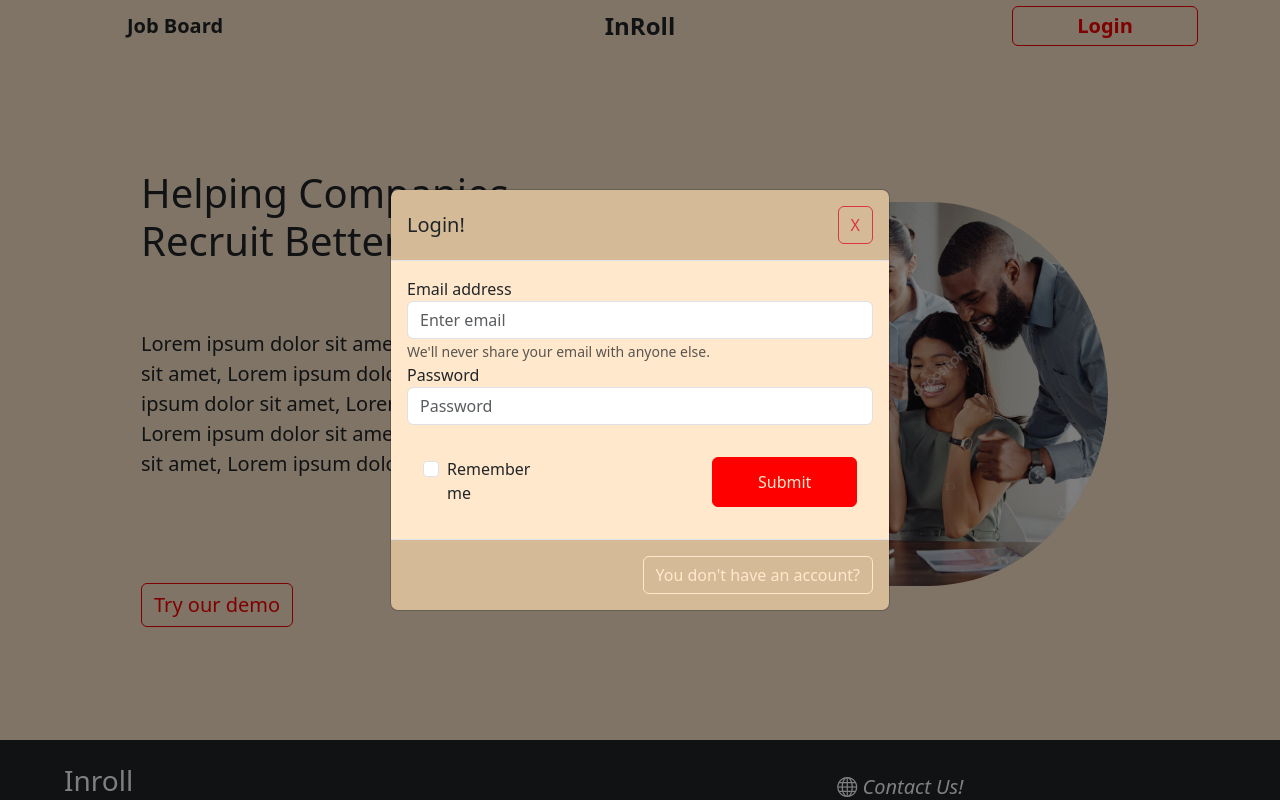
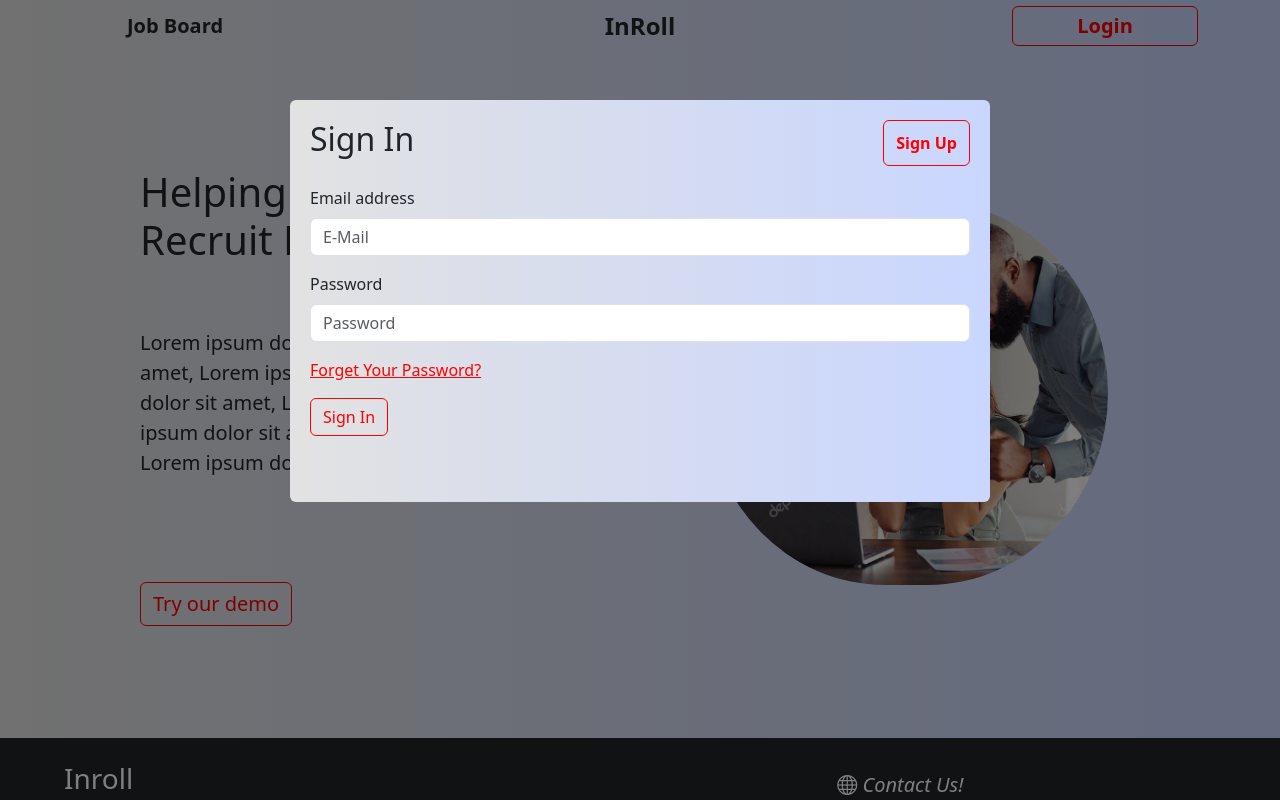
Before and after one commit to InRollTeam/InRoll-frontend, a React (Create React App) app: page / in a window 1280 px wide. Both pictures are taken after a click on the button "Login". Shown: the top 800 px of the page. Built offline with nearby package versions, Linux system fonts and the light colour scheme.

Commit message:
Login
Login pop-up improvements
Background colour changes
User experience improvements

```diff
--- a/src/App.js
+++ b/src/App.js
@@ -17,7 +17,7 @@ function App() {
   const [results, setResults] = useState(null);
 
   return (
-    <div className="App container-fluid bg-light py-1 pb-0 d-flex flex-column">
+    <div className="App container-fluid py-1 pb-0 d-flex flex-column" style={{ background: "linear-gradient(to right, #e2e2e2, #c9d6ff)"}}>
       <Router>
         <NavBar showLogin={showLogin} setShowLogin={setShowLogin} />
         <Switch>
--- a/src/Home.js
+++ b/src/Home.js
@@ -4,8 +4,8 @@ import './css/styles.css';
 
 const Home = () => {
   return (
-    <div className="Home container-fluid justify-content-center align-items-center row bg-light py-5">
-      <div class="card col-9 col-md-5 bg-light border-light">
+    <div className="Home container-fluid justify-content-center align-items-center row py-5" style={{ background: "linear-gradient(to right, #e2e2e2, #c9d6ff)"}}>
+      <div class="card col-9 col-md-5 border-0" style={{ background: "rgba(0,0,0,0"}}>
         <div class="card-body justify-content-start">
           <h5 class="card-title my-5 py-2 fs-1">Helping Companies Recruit Better</h5>
           <p class="card-text my-5 py-2 fs-5">Lorem ipsum dolor sit amet, Lorem ipsum dolor sit amet, Lorem ipsum dolor sit amet, Lorem ipsum dolor sit amet, Lorem ipsum dolor sit amet, Lorem ipsum dolor sit amet, Lorem ipsum dolor sit amet, Lorem ipsum dolor sit amet,.</p>
--- a/src/InfoBar.js
+++ b/src/InfoBar.js
@@ -11,7 +11,7 @@ const InfoBar = () => {
       <div className="col-10 col-lg-4 bg-dark p-3 mx-5">
         <ul class="list-group list-group-flush bg-dark">
           <li class="list-group-item bg-dark text-white"><i class="bi bi-globe text-white fs-5"> Contact Us! </i></li>
-          <li class="list-group-item bg-dark text-white"> <i class="bi bi-envelope-fill text-white fs-5"> contact@InRoll.com </i></li>
+          <li class="list-group-item bg-dark text-white"><a href="mailto:contact@InRoll.com" class="text-white text-decoration-none"><i class="bi bi-envelope-fill text-white fs-5">contact@InRoll.com</i> </a></li>
           <a href="#" class="list-group-item bg-dark text-white justify-content-between"> <i class="bi bi-linkedin text-white fs-5"> Linkedin </i></a>
           <a href="#" class="list-group-item bg-dark text-white"> <i class="bi bi-instagram text-white fs-5"> Instagram </i></a>
         </ul>
--- a/src/JobBoard.js
+++ b/src/JobBoard.js
@@ -2,7 +2,7 @@ import { Link } from "react-router-dom/cjs/react-router-dom.min";
 
 const JobBoard = () => {
   return (
-    <div className="JobBoard container-fluid bg-light py-5 justify-content-center row">
+    <div className="JobBoard container-fluid py-5 justify-content-center row" style={{ background: "linear-gradient(to right, #e2e2e2, #c9d6ff)"}}>
       <div class="card col-10 col-md-6 py-5">
         <div class="card-body d-flex flex-column text-center py-3 py-md-5">
           <h5 class="card-title fs-1 my-5">Coming Soon!</h5>
--- a/src/Login.js
+++ b/src/Login.js
@@ -1,4 +1,53 @@
 import { useEffect } from "react";
+
+import { BrowserRouter as Router } from 'react-router-dom';
+
+const SignIn = () => (
+  <div className="form-container sign-in-container" style={{ width: '50%', padding: '20px' }}>
+    <div className="form-header" style={{ display: 'flex', justifyContent: 'space-between', marginBottom: '20px' }}>
+      <h2>Sign In</h2>
+      <button className="btn btn-outline-primary fw-bold" onClick={() => document.querySelector('.form-container').style.transform = 'translateX(-50%)'}>Sign Up</button>
+    </div>
+    <form>
+      <div className="mb-3">
+        <label htmlFor="signin-email" className="form-label">Email address</label>
+        <input type="email" className="form-control" id="signin-email" placeholder='E-Mail'/>
+      </div>
+      <div className="mb-3">
+        <label htmlFor="signin-password" className="form-label">Password</label>
+        <input type="password" className="form-control" id="signin-password" placeholder='Password'/>
+      </div>
+      <div className='mb-3'>
+        <a href="#">Forget Your Password?</a>
+      </div>
+      <button type="submit" className="btn btn-outline-primary">Sign In</button>
+    </form>
+  </div>
+);
+
+const SignUp = () => (
+  <div className="form-container sign-up-container" style={{ width: '50%', padding: '20px' }}>
+    <div className="form-header" style={{ display: 'flex', justifyContent: 'space-between', marginBottom: '20px' }}>
+      <h2>Sign Up</h2>
+      <button className="btn btn-outline-primary fw-bold" onClick={() => document.querySelector('.form-container').style.transform = 'translateX(0)'}>Sign In</button>
+    </div>
+    <form>
+      <div className="mb-3">
+        <label htmlFor="signup-name" className="form-label">Name</label>
+        <input type="text" className="form-control" id="signup-name" placeholder='Name'/>
+      </div>
+      <div className="mb-3">
+        <label htmlFor="signup-email" className="form-label">Email address</label>
+        <input type="email" className="form-control" id="signup-email" placeholder='E-mail'/>
+      </div>
+      <div className="mb-3">
+        <label htmlFor="signup-password" className="form-label">Password</label>
+        <input type="password" className="form-control" id="signup-password" placeholder='Password'/>
+      </div>
+      <button type="submit" className="btn btn-outline-primary">Sign Up</button>
+    </form>
+  </div>
+);
 
 const Login = ({ showLogin, handleClose }) => {
   useEffect(() => {
@@ -9,38 +58,15 @@ const Login = ({ showLogin, handleClose }) => {
 
   return (
     <div class={`Login modal fade ${showLogin ? 'show d-block' : ''}`} tabindex="-1" role="dialog" aria-hidden="true">
-      <div class="modal-dialog modal-dialog-centered" role="document">
-        <div class="modal-content bg-light-subtle">
-          <div class="modal-header justify-content-between">
-            <h5 class="modal-title">Login!</h5>
-            <button type="button" class="btn btn-outline-danger close" onClick={handleClose} aria-label="Close">X</button>
-          </div>
-          <div class="modal-body bg-light">
-            <form className="d-flex-column justify-content-between">
-              <div class="form-group">
-                <label for="login-email">Email address</label>
-                <input type="email" class="form-control" id="login-email" aria-describedby="emailHelp" placeholder="Enter email"/>
-                <small id="emailHelp" class="form-text text-muted">We'll never share your email with anyone else.</small>
-              </div>
-              <div class="form-group">
-                <label for="login-password">Password</label>
-                <input type="password" class="form-control" id="login-password" placeholder="Password"/>
-              </div>
-                <div class="container-fluid row justify-content-between p-3 mt-3">
-                  <div class="form-group form-check col-4">
-                    <input type="checkbox" class="form-check-input" id="login-remember-check"/>
-                    <label class="form-check-label" for="login-remember-check">Remember me</label>
-                  </div>
-                  <button type="submit" class="btn btn-primary col-4 text-light">Submit</button>
-                </div>
-
-            </form>
-          </div>
-          <div class="modal-footer">
-            <button type="button" class="btn btn-outline-light" onClick={handleClose}>You don't have an account?</button>
-          </div>
+      <Router>
+      <div className="container-box rounded" style={{ background: 'linear-gradient(to right, #e2e2e2, #c9d6ff)', width: '700px', overflow: 'hidden', position: 'relative', margin: '100px auto'}}>
+        <div className="form-container" style={{ display: 'flex', width: '200%', transition: 'transform 0.5s ease-in-out' }}>
+          <SignIn />
+          <SignUp />
         </div>
       </div>
+
+    </Router>
     </div>
   );
 };
--- a/src/NavBar.js
+++ b/src/NavBar.js
@@ -3,7 +3,7 @@ import { Link } from "react-router-dom";
 const NavBar = ({ showLogin, setShowLogin }) => {
 
   return (
-    <nav className="navbar navbar-expand-lg justify-content-center bg-light container-fluid">
+    <nav className="navbar navbar-expand-lg justify-content-center container-fluid" style={{ background: "linear-gradient(to right, #e2e2e2, #c9d6ff)"}}>
       <div className="container-xl row justify-content-between">
         <Link to="/jobs" className="nav-link col-3 col-md-2 p-1 fs-5 fw-bolder text-center">Job Board</Link>
         <Link to="/" className="nav-link col-3 col-md-2 p-1 fs-4 fw-bold text-center">InRoll</Link>
--- a/src/main.scss
+++ b/src/main.scss
@@ -2,10 +2,10 @@
  * (or use any other methods to compile sass) to be able to compile
  * necessary css files. Also don't forget to specify the path of the
  * live sass compiler as /src/css and change the extension to .min.css
- * from the settings page of VSCode.
+ * from the settings page of VSCode. c9d6ff
  */
 
-$light : #ffe8cb;
+$light : #c9d6ff;
 $light-bg-subtle : #d4ba97;
 $primary : #ff0000;
 
```
Also changed, not shown: src/css/main.min.css.
